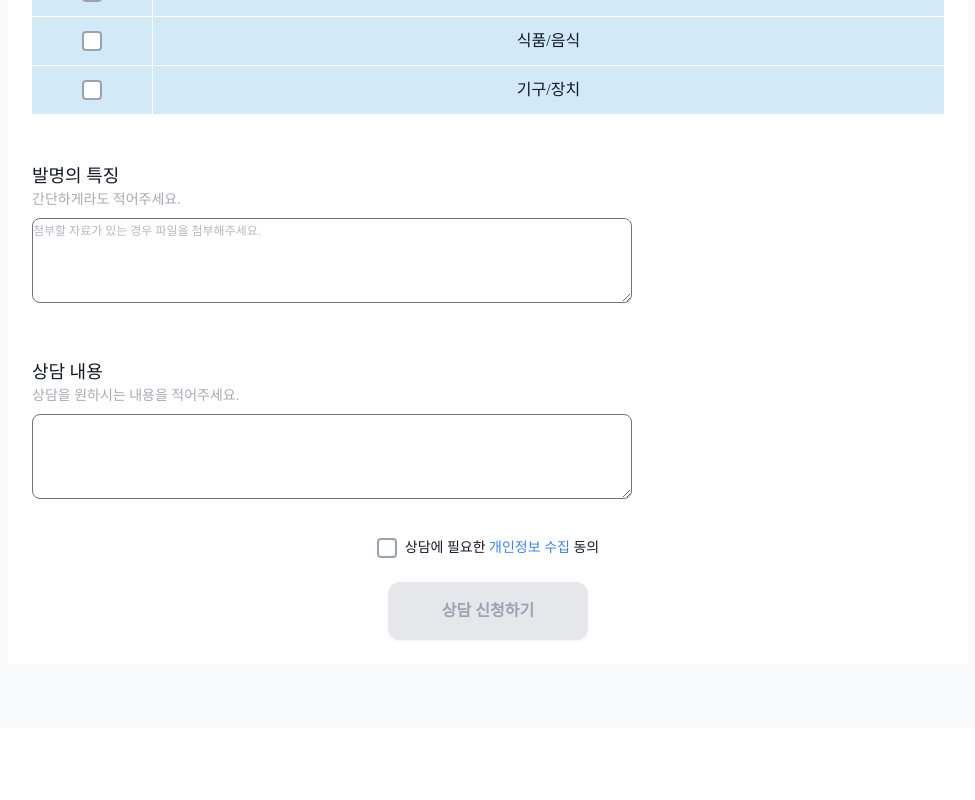
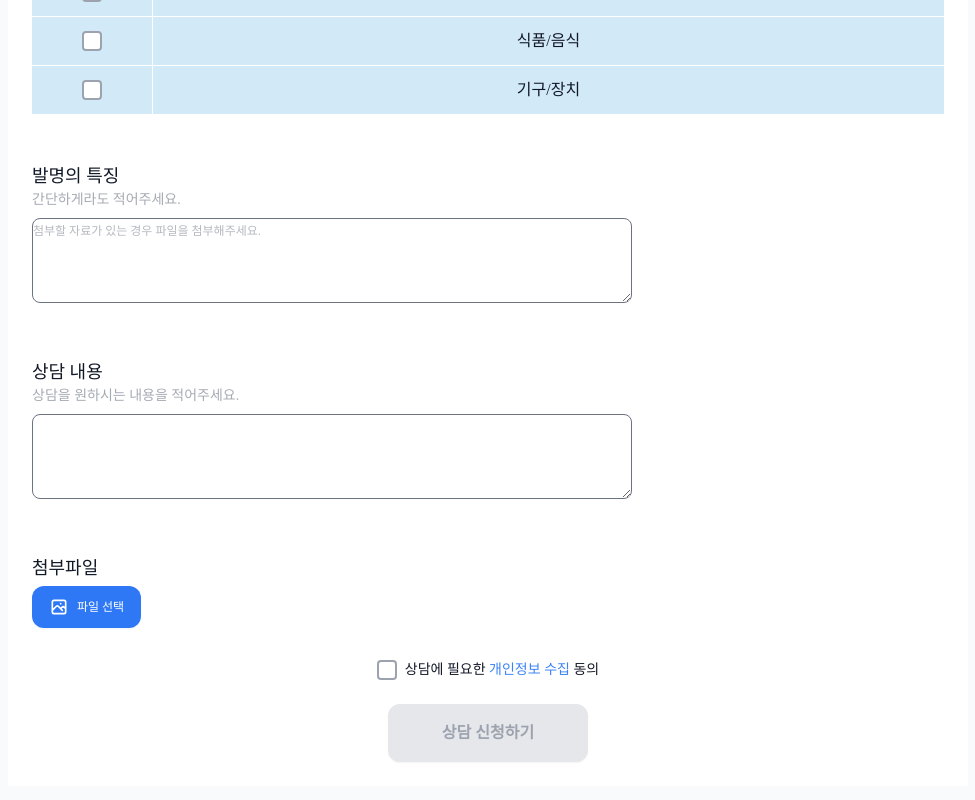
Before and after one commit to bin8727/2-GROWBEYOND-Front-End, a React (Create React App) app: page /free-consultation in a window 1280 px wide. Shown: the part 2104-2904 px from the top of the page, without its empty margins (152-1127 px from the left). Before the commit the page ends 2832 px from the top, so only its background shows below. Built offline with nearby package versions, Linux system fonts and the light colour scheme.

Commit message:
FileUpload Btn

```diff
--- a/src/component/freeconsultation/SecondSection.jsx
+++ b/src/component/freeconsultation/SecondSection.jsx
@@ -1,11 +1,22 @@
 import ButtonWrap from "./ButtonWrap";
-import { useState } from "react";
+import { useState,useRef } from "react";
+import File from '../../assets/file.svg';
 
 const SecondSection = () => {
   const [agreed, setAgreed] = useState(false);
+  const fileInputEl = useRef(null);
 
   const handleCheckbox = () => {
     setAgreed(!agreed);
+  };
+
+  const handleFileInputChange = (e) => {
+    const selectFile = e.target.files[0];
+    alert(selectFile.name);
+  };
+
+  const handleClick = () => {
+    fileInputEl.current.click();
   };
 
   return (
@@ -42,6 +53,24 @@ const SecondSection = () => {
           <textarea className="freeconsultation_textArea" />
         </div>
 
+        <div className='freeconsultation_fileWrap'>
+          <div className='freeconsultation_labelInfo' htmlFor='file-upload'>첨부파일</div>
+          <input
+            type="file"
+            ref={fileInputEl}
+            onChange={handleFileInputChange}
+            style={{ display: "none" }}
+          />
+          <button
+            className='freeconsultation_fileBtn'
+            type='button'
+            onClick={handleClick}
+          >
+            <img src={File} alt='file' className="freeconsultation_fileIcon" />
+            <span>파일 선택</span>
+          </button>
+        </div>
+
         <div className='freeconsultation_agreeWrap'>
           <input
             className='freeconsultation_agree'
--- a/src/style/_freeConsultation.scss
+++ b/src/style/_freeConsultation.scss
@@ -465,4 +465,43 @@
     background-color: rgb(249 250 251);
     opacity: 1;
   }
+
+  &_fileWrap {
+    padding-top: 3rem;
+  }
+
+  &_fileBtn {
+    margin-top: 0.25rem;
+    display: inline-flex;
+    align-items: center;
+    border-radius: 0.75rem;
+    border-width: 0.0625rem;
+    border-color: transparent;
+    opacity: 1;
+    background-color: rgb(46 120 245);
+    padding-left: 1rem;
+    padding-right: 1rem;
+    padding-top: 0.5rem;
+    padding-bottom: 0.5rem;
+    font-size: 1rem;
+    line-height: 1.5rem;
+    font-weight: 600;
+    color: rgb(255 255 255);
+    box-shadow: 0 0.0625rem 0.125rem 0 rgba(0,0,0,0.05);
+    transition-property: color,background-color,border-color,text-decoration-color,fill,stroke;
+    transition-timing-function: cubic-bezier(0.4,0,0.2,1);
+    transition-duration: 0.15s;
+
+    span {
+      margin-right: 0;
+      margin-left: 0.5rem;
+      font-size: 0.75rem;
+      font-weight: 400;
+    }
+  }
+
+  &_fileIcon {
+    height: 1.25rem;
+    width: 1.25rem;
+  }
 }
```
Also changed, not shown: src/assets/file.svg (added).
